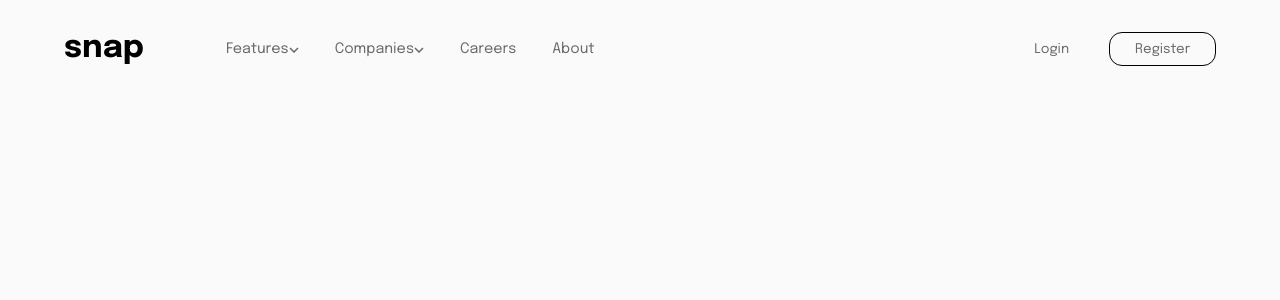
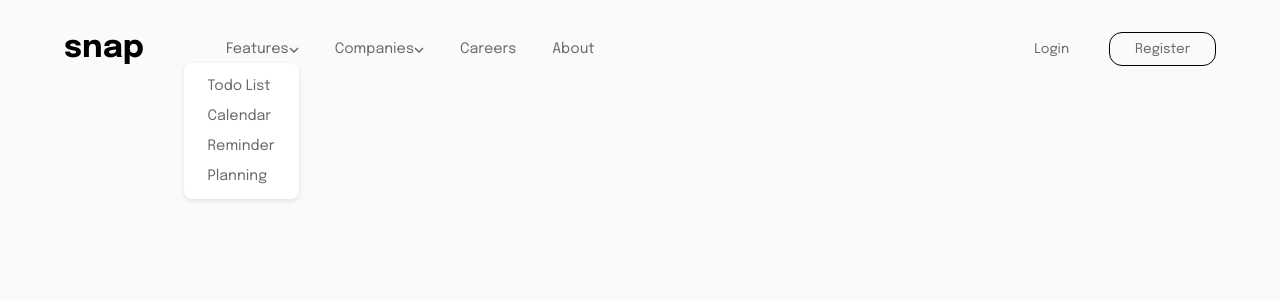
Before and after one commit to LorryAfriyie/intro-section-with-dropdown-navigation, a React (Vite) app: page / in a window 1280 px wide. Both pictures are taken after a click on the link "Features". Shown: the top 300 px of the page. Built offline with nearby package versions, Linux system fonts and the light colour scheme.

Commit message:
Dropdown menu
Creating a dropdown menu.

```diff
--- a/src/components/Navbar.jsx
+++ b/src/components/Navbar.jsx
@@ -7,13 +7,17 @@ export const Navbar = () => {
     btnOpen = useRef(null),
     btnClose = useRef(null),
     link = useRef(null),
-    link2 = useRef(null);
+    link2 = useRef(null),
+    dropdown = useRef(null);
 
   useEffect(() => {
     function test(e) {
       e.preventDefault();
       //if (link2.current.classList.contains("active")) console.log("Has active");
       link2.current.classList.toggle("active");
+
+      dropdown.current.style.opacity = "1";
+      dropdown.current.style.pointerEvents = "auto";
     }
 
     function openMenu() {
@@ -81,10 +85,29 @@ export const Navbar = () => {
 
         <ul className="navbar__links">
           <li className="navbar__item">
+            <div className="dropdown">
               <a href="" className="navbar__link" ref={link}>
                 Features
                 <img src="images/icon-arrow-down.svg" alt="" />
               </a>
+
+              <div className="dropdown__dropdown-menu" ref={dropdown}>
+                <ul>
+                  <li>
+                    <a href="#">Todo List</a>
+                  </li>
+                  <li>
+                    <a href="#">Calendar</a>
+                  </li>
+                  <li>
+                    <a href="#">Reminder</a>
+                  </li>
+                  <li>
+                    <a href="#">Planning</a>
+                  </li>
+                </ul>
+              </div>
+            </div>
           </li>
 
           <li className="navbar__item">
--- /dev/null
+++ b/src/scss/dropdown.scss
@@ -0,0 +1,35 @@
+.dropdown {
+  position: relative;
+
+  &__dropdown-menu {
+    position: absolute;
+    color: hsl(0, 0%, 41%);
+    background-color: hsl(0, 0%, 100%);
+    box-shadow: 0 2px 5px 0 rgba(0, 0, 0, 0.1);
+    padding: 0 1.5rem 0 1.5rem;
+    border-radius: 0.5rem;
+    pointer-events: none;
+    width: max-content;
+    top: calc(100% + 1rem);
+    right: 0;
+    font-size: 0.8rem;
+    opacity: 0;
+    transform: translateY(-10px);
+    transition: opacity 150ms ease-in-out, transform 150ms ease-in-out;
+
+    ul {
+      padding: 0;
+      margin: 0;
+
+      li {
+        list-style: none;
+        margin: 1rem 0 1rem 0;
+
+        a {
+          text-decoration: none;
+          color: hsl(0, 0%, 41%);
+        }
+      }
+    }
+  }
+}
--- a/src/scss/main.scss
+++ b/src/scss/main.scss
@@ -1,4 +1,5 @@
 @import "navbar";
+@import "dropdown";
 
 @import url("https://fonts.googleapis.com/css2?family=Epilogue:ital,wght@0,100..900;1,100..900&display=swap");
 
```
Lines whose indentation alone changed are shown as unchanged.
